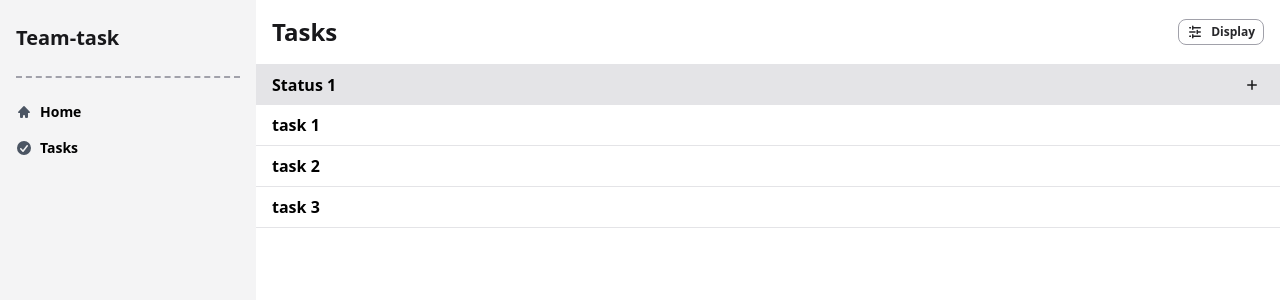
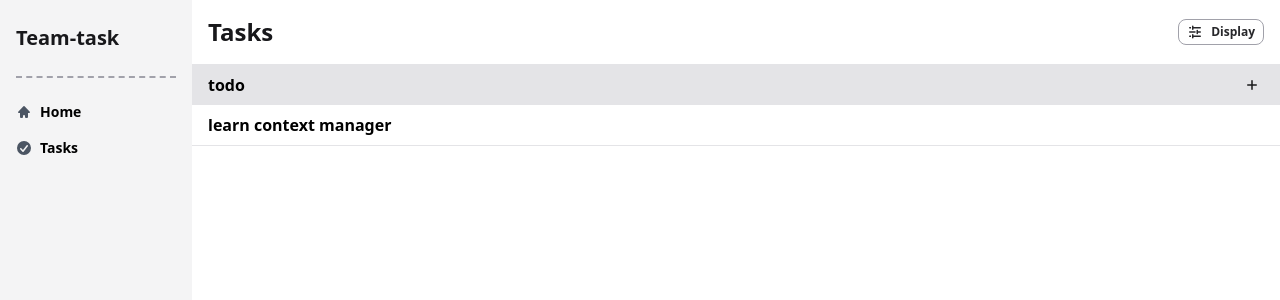
Before and after one commit to Naimoudine/team-task, a React (Vite) app in the folder client/: page /tasks in a window 1280 px wide. Shown: the top 300 px of the page. Built offline with nearby package versions, Linux system fonts and the light colour scheme.

Commit message:
can add tasks

```diff
--- a/client/src/App.tsx
+++ b/client/src/App.tsx
@@ -5,7 +5,7 @@ function App() {
   return (
     <div className="h-full w-full flex">
       <Aside />
-      <div className="w-[80%] overflow-hidden">
+      <div className="w-[85%] overflow-hidden">
         <Outlet />
       </div>
     </div>
--- a/client/src/components/Aside.tsx
+++ b/client/src/components/Aside.tsx
@@ -4,7 +4,7 @@ type Props = {};
 
 export default function Aside({}: Props) {
   return (
-    <aside className="w-[20%] bg-zinc-100 py-6 px-4">
+    <aside className="w-[15%] bg-zinc-100 py-6 px-4">
       <header className="border-dashed border-b-2 border-zinc-400 pb-6">
         <p id="logo">Team-task</p>
       </header>
--- a/client/src/components/tasks/AddTaskModal.tsx
+++ b/client/src/components/tasks/AddTaskModal.tsx
@@ -1,5 +1,105 @@
-type Props = {};
+import type React from "react";
+import { v4 as uuid } from "uuid";
+import { XMarkIcon } from "@heroicons/react/16/solid";
+import { TaskList } from "./TaskSection";
 
-export default function AddTaskModal({}: Props) {
-  return <div>AddTaskModal</div>;
+type Props = {
+  displayAddTask: boolean;
+  setDisplayAddTask: React.Dispatch<React.SetStateAction<boolean>>;
+  currentListId: string | undefined;
+  taskList: TaskList[];
+  setTaskList: React.Dispatch<React.SetStateAction<TaskList[]>>;
+};
+
+export default function AddTaskModal({
+  displayAddTask,
+  setDisplayAddTask,
+  currentListId,
+  taskList,
+  setTaskList,
+}: Props) {
+  const handeAddTask = (e: React.FormEvent<HTMLFormElement>) => {
+    e.preventDefault();
+    const form = e.currentTarget;
+    const formData = new FormData(form);
+    const newTaskTitle = formData.get("title");
+
+    if (currentListId) {
+      setTaskList((oldLists) => {
+        const newList = [...oldLists];
+        const currentListIndex = newList.findIndex(
+          (l) => l.id === currentListId
+        );
+        if (currentListIndex !== -1) {
+          const updateList = { ...newList[currentListIndex] };
+          if (newTaskTitle && typeof newTaskTitle === "string") {
+            updateList.tasks = [
+              ...updateList.tasks,
+              {
+                id: uuid(),
+                title: newTaskTitle,
+              },
+            ];
+          }
+          newList[currentListIndex] = updateList;
+        }
+        return newList;
+      });
+    }
+
+    form.reset();
+    setDisplayAddTask(!displayAddTask);
+  };
+
+  return (
+    <div
+      className={
+        displayAddTask
+          ? "w-screen h-screen absolute top-0 left-0 bg-black/70 flex pt-48 justify-center z-[100]"
+          : "hidden"
+      }
+    >
+      <form
+        className="relative flex flex-col justify-between bg-white w-[60%] h-[200px] py-4 px-4 rounded-lg"
+        onSubmit={(e) => handeAddTask(e)}
+      >
+        <div className="flex items-center justify-between">
+          <p className="font-semibold">Add a task</p>
+          <button
+            className="hover:bg-gray-200 rounded-lg"
+            type="button"
+            aria-label="close modal"
+            onClick={() => setDisplayAddTask(false)}
+          >
+            <XMarkIcon className="size-6 text-zinc-600" />
+          </button>
+        </div>
+        <div className="mt-6">
+          <input
+            className="text-xl w-full"
+            type="text"
+            name="title"
+            id="title"
+            placeholder="Task title"
+            autoFocus
+            required
+          />
+          <textarea
+            className="resize-none mt-2 w-full"
+            name="description"
+            id="description"
+            placeholder="Add a description..."
+          />
+        </div>
+        <div className="self-end">
+          <button
+            className="bg-blue-600 text-white font-semibold px-4 py-2 rounded-lg w-fit hover:bg-blue-600/70"
+            type="submit"
+          >
+            Create task
+          </button>
+        </div>
+      </form>
+    </div>
+  );
 }
--- a/client/src/components/tasks/TaskBoardView.tsx
+++ b/client/src/components/tasks/TaskBoardView.tsx
@@ -2,28 +2,46 @@ import { EllipsisHorizontalIcon, PlusIcon } from "@heroicons/react/16/solid";
 import { TaskList } from "./TaskSection";
 type Props = {
   taskList: TaskList[];
-  setTaskList: React.Dispatch<React.SetStateAction<TaskList[]>>;
+  setDisplayAddTask: React.Dispatch<React.SetStateAction<boolean>>;
+  setCurrentListId: React.Dispatch<React.SetStateAction<string | undefined>>;
 };
 
-export default function TaskBoardSView({ taskList, setTaskList }: Props) {
+export default function TaskBoardSView({
+  taskList,
+  setDisplayAddTask,
+  setCurrentListId,
+}: Props) {
+  const handleOpenModal = (id: string) => {
+    setDisplayAddTask(true);
+    setCurrentListId(id);
+  };
+
   return (
     <section className="task-list-card">
+      {taskList.map((list) => (
+        <div key={list.id}>
           <header className="flex items-center justify-between">
-        <h2 className="font-semibold mb-2">Status 1</h2>
+            <h2 className="font-semibold mb-2">{list.title}</h2>
             <button className="p-1 rounded-lg hover:bg-gray-200" type="button">
               <EllipsisHorizontalIcon className="size-4 text-zinc-600" />
             </button>
           </header>
-      <article className="task-card">task 1</article>
-      <article className="task-card">task 2</article>
-      <article className="task-card">task 3</article>
-      <article className="task-card">task 4</article>
+          <div className="flex flex-col gap-4">
+            {list.tasks.map((task) => (
+              <article key={task.id} className="task-card">
+                {task.title}
+              </article>
+            ))}
+          </div>
           <button
-        className="border-2 border-zinc-200 rounded-md py-1 px-2 flex items-center justify-center opacity-100 mt-2 hover:bg-gray-200"
+            className="border-2 border-zinc-200 rounded-md mt-4 py-1 px-2 flex items-center justify-center opacity-100 hover:bg-gray-200 w-full"
             type="button"
+            onClick={() => handleOpenModal(list.id)}
           >
             <PlusIcon className="size-4 text-zinc-600" />
           </button>
+        </div>
+      ))}
     </section>
   );
 }
--- a/client/src/components/tasks/TaskListView.tsx
+++ b/client/src/components/tasks/TaskListView.tsx
@@ -5,29 +5,43 @@ import type React from "react";
 
 type Props = {
   taskList: TaskList[];
-  setTaskList: React.Dispatch<React.SetStateAction<TaskList[]>>;
+  setDisplayAddTask: React.Dispatch<React.SetStateAction<boolean>>;
+  setCurrentListId: React.Dispatch<React.SetStateAction<string | undefined>>;
 };
 
-export default function TaskListView({ taskList, setTaskList }: Props) {
+export default function TaskListView({
+  taskList,
+  setDisplayAddTask,
+  setCurrentListId,
+}: Props) {
+  const handleOpenModal = (id: string) => {
+    setDisplayAddTask(true);
+    setCurrentListId(id);
+  };
+
   return (
     <section className="w-full">
+      {taskList.map((list) => (
+        <div key={list.id}>
           <header className="task-list-header">
-        <h2 className="task-status">Status 1</h2>
-        <button className="p-1 rounded-lg hover:bg-zinc-100" type="button">
+            <h2 className="task-status">{list.title}</h2>
+            <button
+              className="p-1 rounded-lg hover:bg-zinc-100"
+              type="button"
+              onClick={() => handleOpenModal(list.id)}
+            >
               <PlusIcon className="size-4 text-zinc-600 text-zinc-900" />
             </button>
           </header>
           <ul className="task-list">
-        <li className="task">
-          <Link to="">task 1</Link>
+            {list.tasks.map((task) => (
+              <li key={task.id} className="task">
+                <Link to={`/tasks/${task.id}`}>{task.title}</Link>
               </li>
-        <li className="task">
-          <Link to="">task 2</Link>
-        </li>
-        <li className="task">
-          <Link to="">task 3</Link>
-        </li>
+            ))}
           </ul>
+        </div>
+      ))}
     </section>
   );
 }
--- a/client/src/components/tasks/TaskSection.tsx
+++ b/client/src/components/tasks/TaskSection.tsx
@@ -1,6 +1,7 @@
 import { useState } from "react";
 import { v4 as uuid } from "uuid";
 import { DisplayType } from "../../pages/Tasks";
+import AddTaskModal from "./AddTaskModal";
 import TaskBoardView from "./TaskBoardView";
 import TaskListView from "./TaskListView";
 
@@ -23,6 +24,7 @@ export interface TaskList {
 }
 
 export default function Tasksection({ display }: Props) {
+  const [displayAddTask, setDisplayAddTask] = useState<boolean>(false);
   const [taskList, setTaskList] = useState<TaskList[]>([
     {
       id: uuid(),
@@ -35,16 +37,34 @@ export default function Tasksection({ display }: Props) {
       ],
     },
   ]);
+  const [currentListId, setCurrentListId] = useState<string | undefined>(
+    undefined
+  );
 
   return (
     <div className="w-full h-full">
+      <AddTaskModal
+        displayAddTask={displayAddTask}
+        setDisplayAddTask={setDisplayAddTask}
+        currentListId={currentListId}
+        taskList={taskList}
+        setTaskList={setTaskList}
+      />
       {display === "list" ? (
         <div className="w-full h-full">
-          <TaskListView taskList={taskList} setTaskList={setTaskList} />
+          <TaskListView
+            taskList={taskList}
+            setDisplayAddTask={setDisplayAddTask}
+            setCurrentListId={setCurrentListId}
+          />
         </div>
       ) : (
         <div className="mx-2 w-full h-full flex gap-4 mt-2">
-          <TaskBoardView taskList={taskList} setTaskList={setTaskList} />
+          <TaskBoardView
+            taskList={taskList}
+            setDisplayAddTask={setDisplayAddTask}
+            setCurrentListId={setCurrentListId}
+          />
         </div>
       )}
     </div>
--- a/client/src/index.css
+++ b/client/src/index.css
@@ -39,7 +39,7 @@
   }
 
   .task-list-card {
-    @apply w-[35%] h-full bg-zinc-100 rounded-md px-4 py-2 flex flex-col gap-2 overflow-scroll;
+    @apply min-w-[300px] w-[20%] h-full bg-zinc-100 rounded-md px-4 py-2 flex flex-col gap-2 overflow-scroll;
   }
 
   .task {
```
Lines whose indentation alone changed are shown as unchanged.
